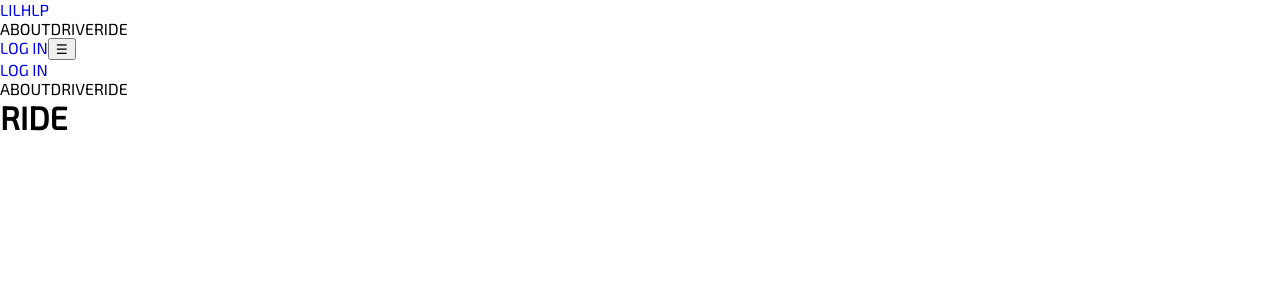
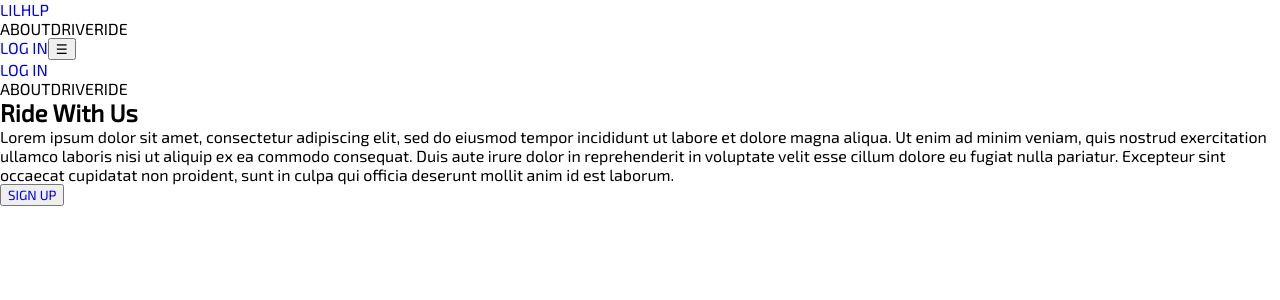
Before and after one commit to card-sharts/lilhlp-app, a React app: page /ride in a window 1280 px wide. Shown: the top 300 px of the page. Built offline with nearby package versions, Linux system fonts and the light colour scheme.

Commit message:
placeholder ride page complete

```diff
--- a/src/components/ride/Ride.js
+++ b/src/components/ride/Ride.js
@@ -1,11 +1,23 @@
 import React, { PureComponent } from 'react';
+import { Link } from 'react-router-dom';
+import styles from '../about/About.css';
 
 class Ride extends PureComponent {
   state = {  }
   render() {
     return (
-      <div>
-        <h1>RIDE</h1>
+      <div className={styles.about}>
+        <section>
+          <h2>Ride With Us</h2>
+          <p>
+            Lorem ipsum dolor sit amet, consectetur adipiscing elit, sed do eiusmod tempor incididunt ut labore et dolore magna aliqua. Ut enim ad minim veniam, quis nostrud exercitation ullamco laboris nisi ut aliquip ex ea commodo consequat. Duis aute irure dolor in reprehenderit in voluptate velit esse cillum dolore eu fugiat nulla pariatur. Excepteur sint occaecat cupidatat non proident, sunt in culpa qui officia deserunt mollit anim id est laborum.
+          </p>
+          <button>
+            <Link to="/rider/signup">
+              SIGN UP
+            </Link>
+          </button>
+        </section>
       </div>
     );
   }
```
